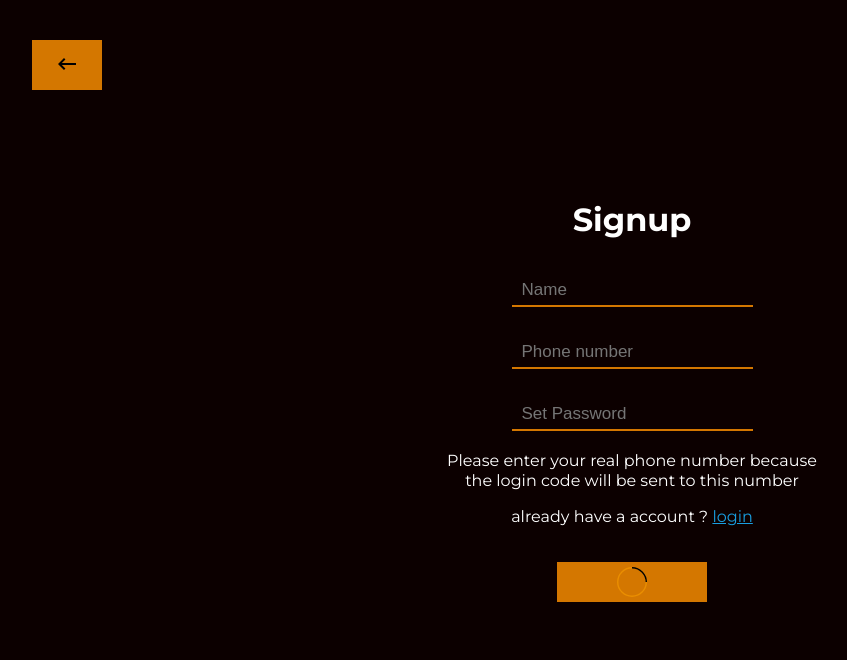
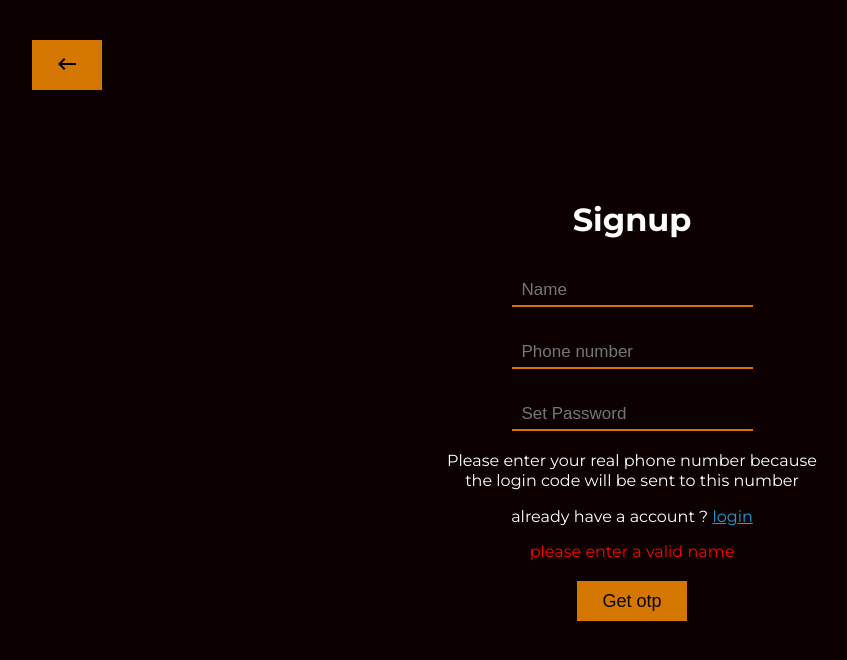
Before and after one commit to M-Uzair-dev/Cinemorphia, a React (Create React App) app: page /signup in a window 1280 px wide. Both pictures are taken after a click on the button "Get otp". Shown: the top 660 px of the page, without its empty margins (8-855 px from the left). Built offline with nearby package versions, Linux system fonts and the light colour scheme; no server answers; the database is empty.

Commit message:
Update Signup.js

```diff
--- a/src/Components/Signup.js
+++ b/src/Components/Signup.js
@@ -32,6 +32,8 @@ const Signup = () => {
       callback: (response) => {},
     });
   };
+  const [errmsg, seterrmsg] = useState("");
+  const [showerrmsg, setShowerrmsg] = useState(false);
   const requestOTP = async () => {
     setLoading(true);
     const phone = form.phone;
@@ -43,6 +45,15 @@ const Signup = () => {
     const quer = query(userinfo, where("phone", "==", form.phone));
     const querysnapshot = await getDocs(quer);
     if (querysnapshot.empty) {
+      if (form.name == "") {
+        seterrmsg("please enter a valid name");
+        setShowerrmsg(true);
+        setLoading(false);
+      } else if (form.password == "") {
+        seterrmsg("Please enter a valid Password");
+        setShowerrmsg(true);
+        setLoading(false);
+      } else {
         generateRecaptcha();
         let appVerifier = window.recaptchaVerifier;
         signInWithPhoneNumber(auth, `+92${form.phone}`, appVerifier)
@@ -75,6 +86,7 @@ const Signup = () => {
             );
             setLoading(false);
           });
+      }
     } else {
       Swal.fire(
         "Error!",
@@ -174,6 +186,11 @@ const Signup = () => {
                 login
               </Link>
             </p>
+            {showerrmsg ? (
+              <p style={{ margin: "0", color: "red" }}>{errmsg}</p>
+            ) : (
+              <></>
+            )}
 
             {loading ? (
               <button style={{ height: "40px", marginBottom: "20px" }}>
```
Lines whose indentation alone changed are shown as unchanged.
